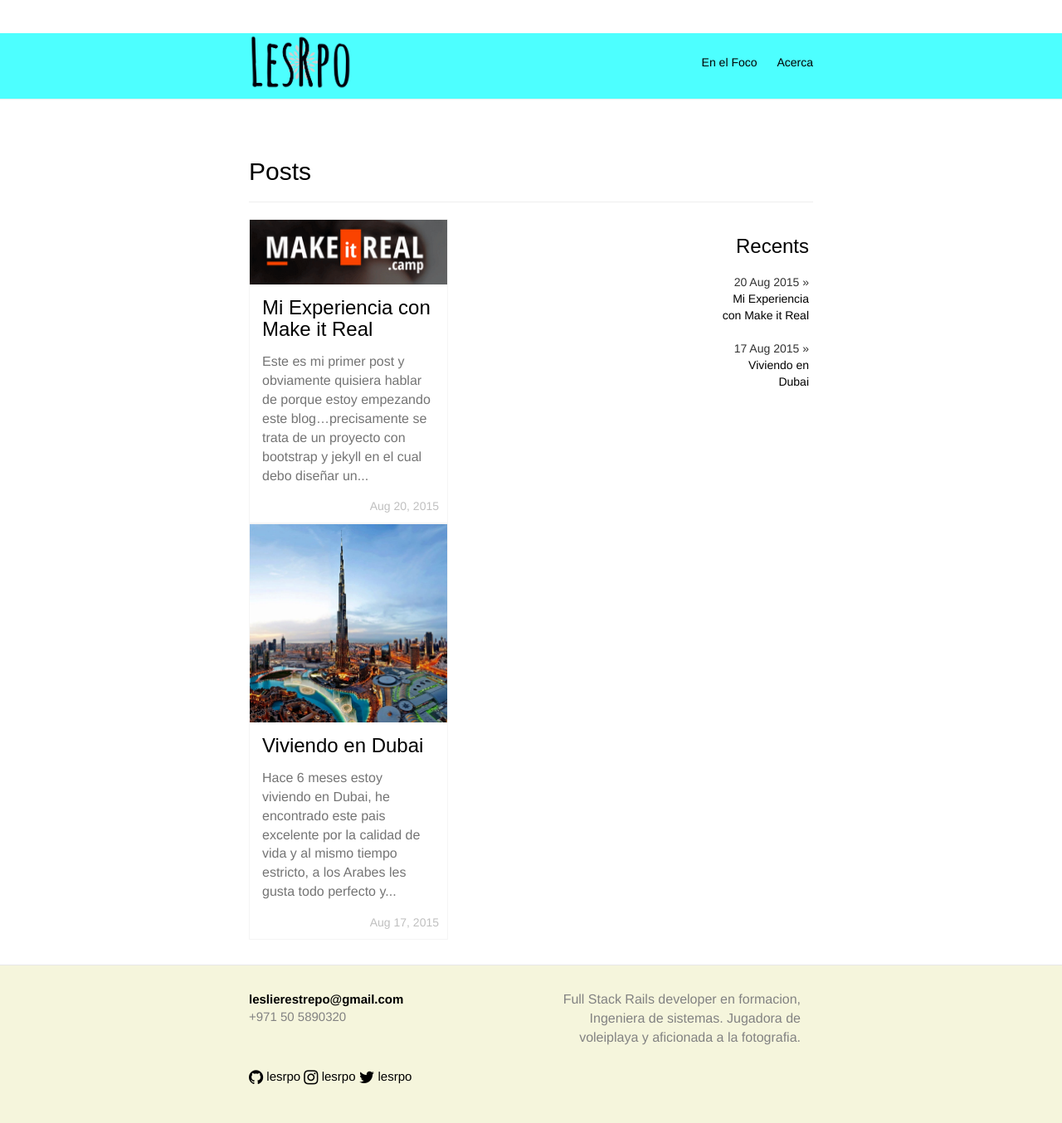
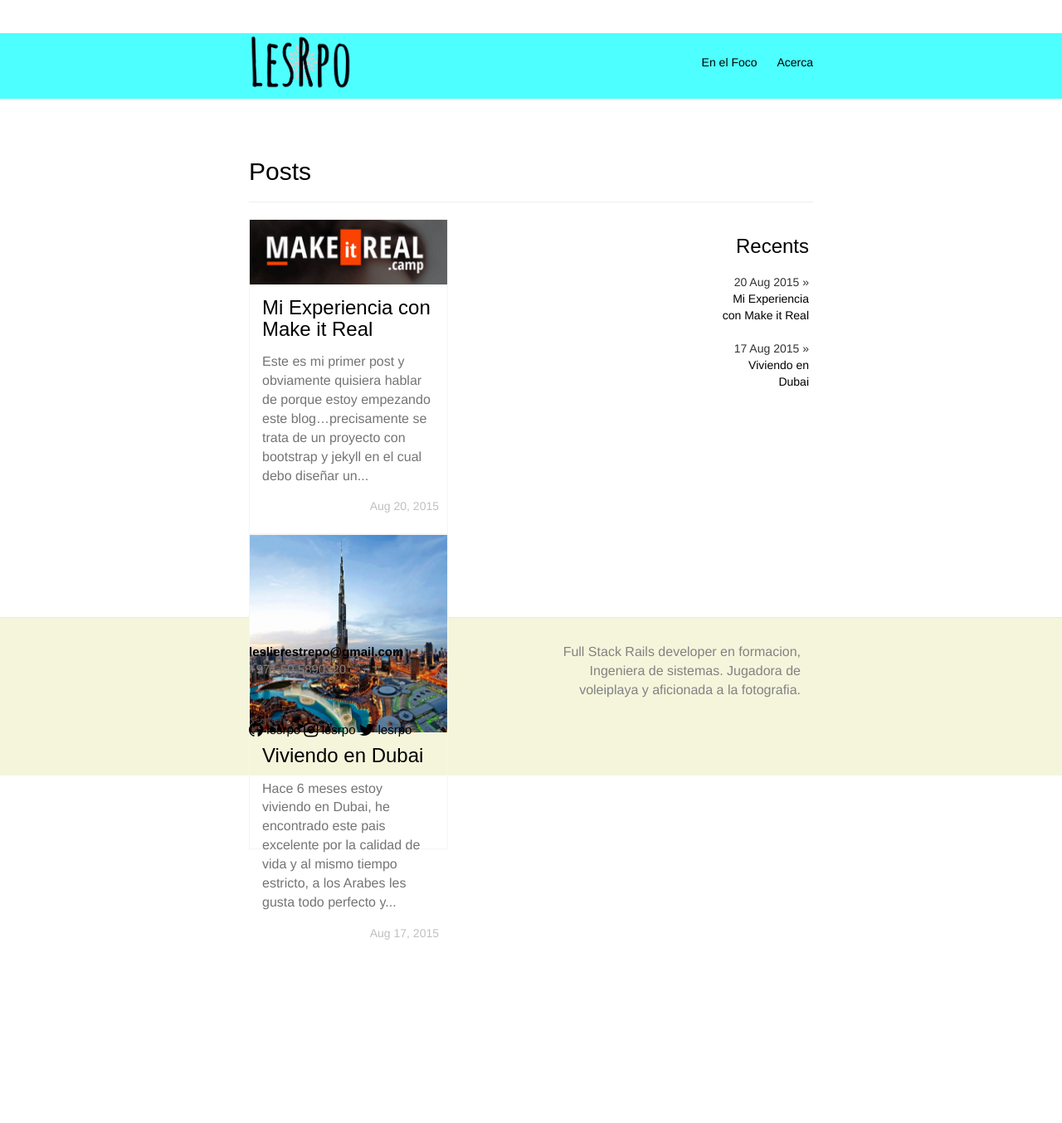
Before and after one commit to lesrpo/lely.github.io, a Jekyll site: the page built from index.html, in a window 1280 px wide. Shown: the whole page at 83% size. Built offline with Jekyll 4.4.1, drawn with Linux system fonts in a browser that asks for light colours; nearby versions of some CDN libraries; after the commit the page ends 1135 px from its top, so only the background shows below that.

Commit message:
Changes in packery

```diff
--- a/_includes/head.html
+++ b/_includes/head.html
@@ -21,7 +21,9 @@
       // init
       $container.packery({
         itemSelector: '.item',
-        gutter: 15
+        gutter: 15,
+        columnWidth: 0,
+        isResizeBound: false
       });
     })
   </script>
--- a/css/main.scss
+++ b/css/main.scss
@@ -78,6 +78,7 @@
 }
 .item{
 	width:240px;
+	height:380px;
     border: 1px solid #F5F5F5;
 }
 .item a img{
@@ -106,6 +107,7 @@
     max-width: 540px;
     float:left;
     width: 540px;
+    height: 450px !important;
 }
 .fl{
 	float:left;
```
